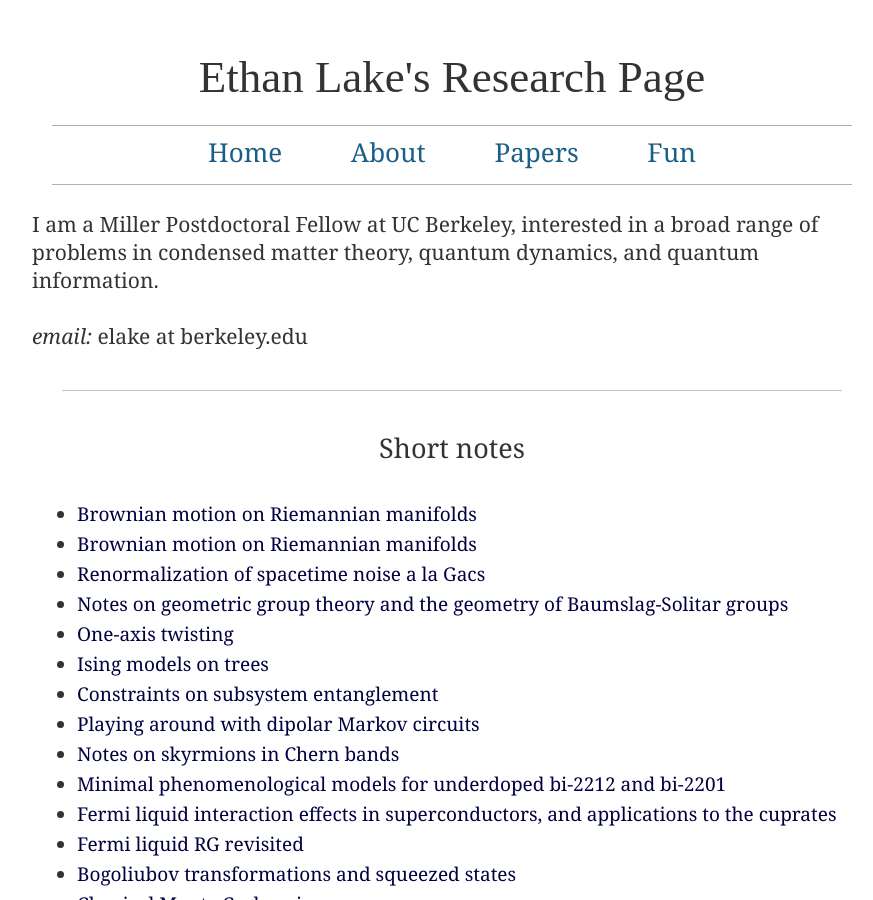
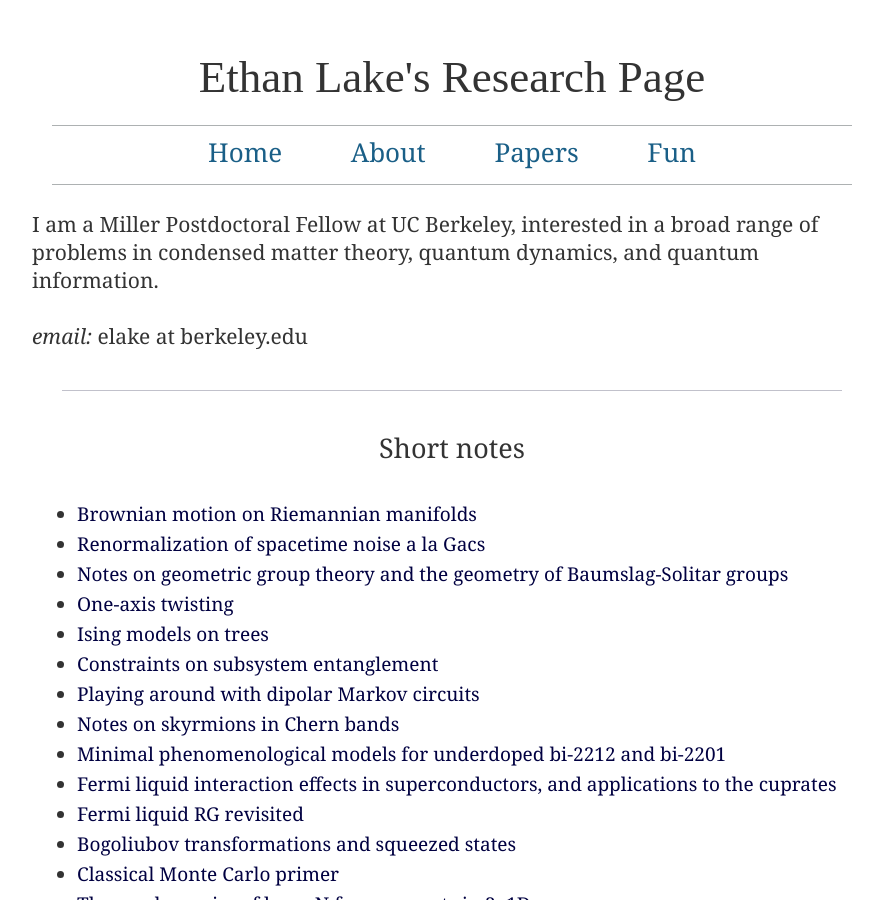
Before and after one commit to ethanlake/ethanlake.github.io, a Jekyll site: the page index.html, which Jekyll copies as it is, in a window 1280 px wide and 900 px high. Shown: the whole window, without its empty margins (188-1061 px from the left). Built offline with Jekyll 4.4.1, drawn with Linux system fonts in a browser that asks for light colours.

Commit message:
Update index.html

```diff
--- a/index.html
+++ b/index.html
@@ -54,7 +54,6 @@
   <ul>
     <!-- <li><a href="/blogs/blog_test">Test</a></li> -->
     <li><a href="notes/brownian.pdf">Brownian motion on Riemannian manifolds</a> </li>
-    <li><a href="https://drive.google.com/file/d/13Ff0hI8KEVMhBblMhmbrQjpj_KMC4Osa/view?usp=sharing">Brownian motion on Riemannian manifolds</a> </li>
       <li><a href="https://drive.google.com/file/d/1CQtxF14_Vvmr0cWxqH1wSxVYtKSgr2Fw/view?usp=sharing">Renormalization of spacetime noise a la Gacs</a> </li>
       <li><a href="https://drive.google.com/file/d/1rakRS8_Gx9wYWU7PL9D7QIMPKEvVn8pe/view?usp=sharing">Notes on geometric group theory and the geometry of Baumslag-Solitar groups</a> </li>
       <li><a href="https://drive.google.com/file/d/1ByzKw2_KlDKCWT5FSw6sYwaihpkFWRzQ/view?usp=sharing">One-axis twisting</a> </li>
```
